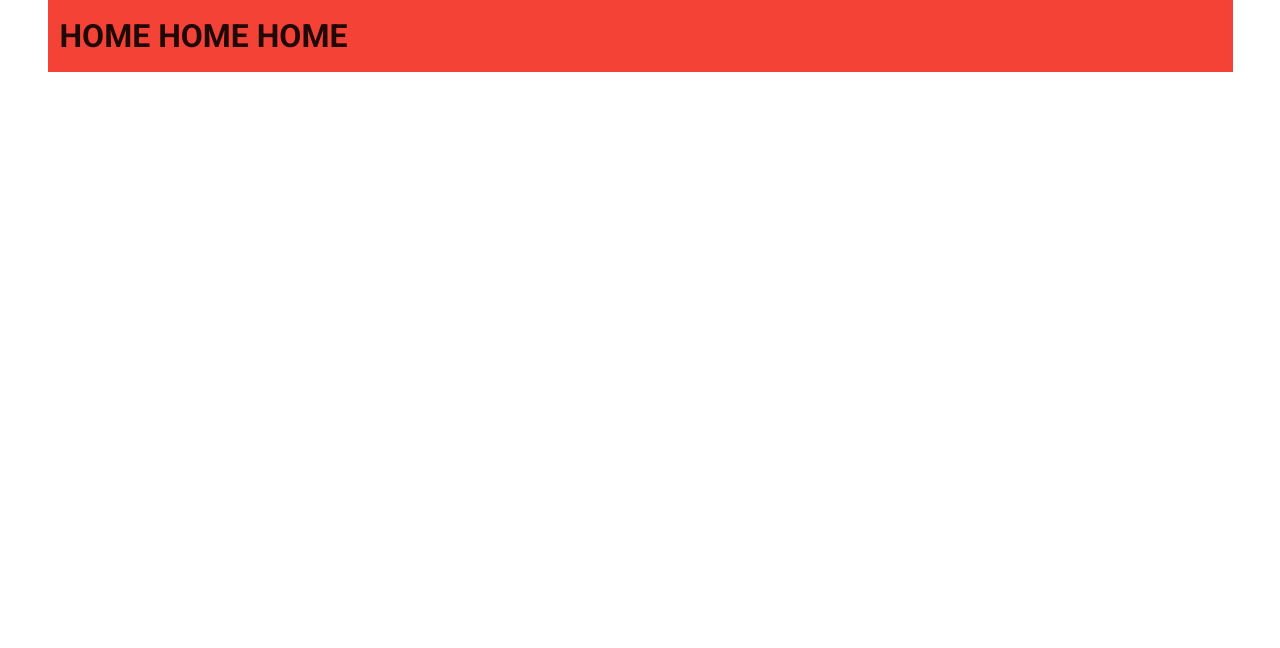
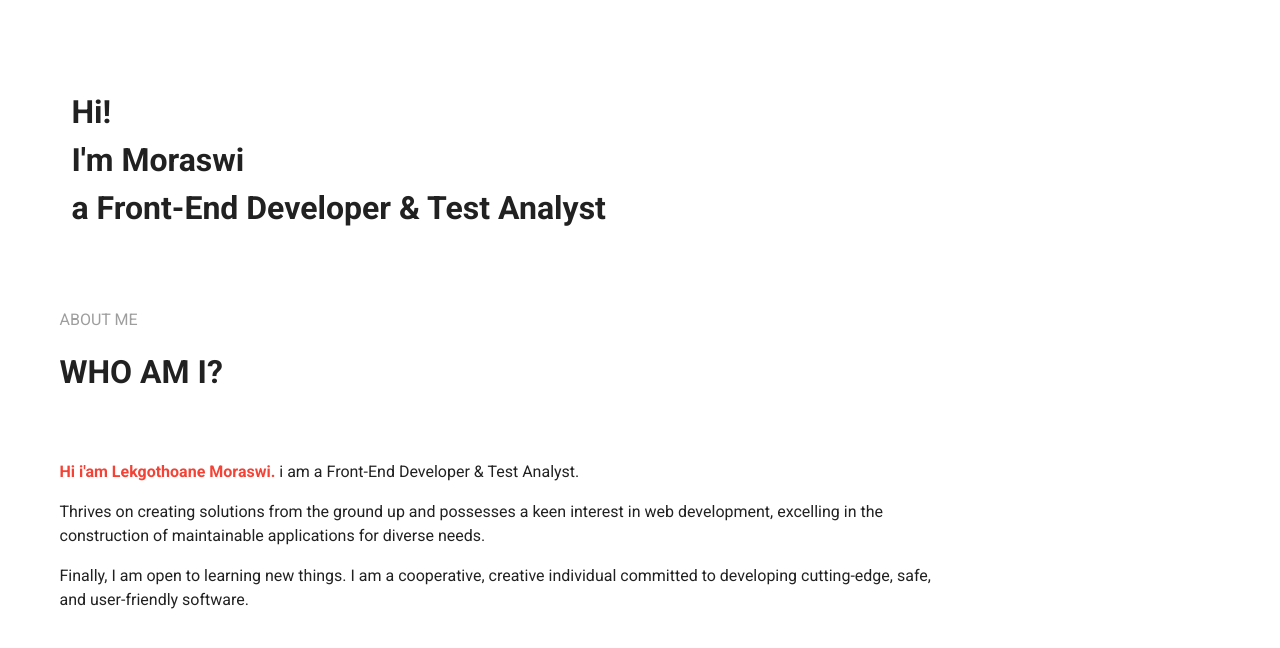
Before and after one commit to moraswi/portfolio, a Vue app: page / in a window 1280 px wide. Shown: the top 648 px of the page. Built offline with nearby package versions, Linux system fonts and the light colour scheme.

Commit message:
professional summary

```diff
--- a/src/components/Home/Home.vue
+++ b/src/components/Home/Home.vue
@@ -1,14 +1,22 @@
 <template>
-  <v-container class="red">
-    <h1>HOME HOME HOME</h1>
+  <v-container>
+    <Intro />
+    <ProfessionalSummary />
   </v-container>
 </template>
 
 <script>
+import Intro from "@/components/Home/HomeComponents/Intro.vue";
+import ProfessionalSummary from "@/components/Home/HomeComponents/ProfessionalSummary.vue";
+
 export default {
   name: "HomePage",
 
   data: () => ({}),
+  components: {
+    Intro,
+    ProfessionalSummary,
+  },
 };
 </script>
 
--- /dev/null
+++ b/src/components/Home/HomeComponents/Intro.vue
@@ -0,0 +1,22 @@
+<template>
+  <v-container haight="700px" class="red-container">
+    <!-- <v-flex> -->
+    <div class="mt-16">
+      <h1>Hi!</h1>
+      <h1>I'm Moraswi</h1>
+      <h1>a Front-End Developer & Test Analyst</h1>
+    </div>
+  </v-container>
+</template>
+
+<script>
+export default {
+  name: "IntroSection",
+
+  data: () => ({}),
+};
+</script>
+
+<style lang="scss" scoped>
+//
+</style>
--- /dev/null
+++ b/src/components/Home/HomeComponents/ProfessionalSummary.vue
@@ -0,0 +1,40 @@
+<template>
+  <v-card width="900" class="transparent" flat>
+    <v-layout align-center justify-center>
+      <!-- <v-flex> -->
+      <div class="mt-16">
+        <p class="grey--text">ABOUT ME</p>
+        <h1>WHO AM I?</h1>
+        <p class="mt-16">
+          <span class="red--text"
+            ><strong> Hi i'am Lekgothoane Moraswi.</strong></span
+          >
+          i am a Front-End Developer & Test Analyst.
+        </p>
+        <p>
+          Thrives on creating solutions from the ground up and possesses a keen
+          interest in web development, excelling in the construction of
+          maintainable applications for diverse needs.
+        </p>
+        <p>
+          Finally, I am open to learning new things. I am a cooperative,
+          creative individual committed to developing cutting-edge, safe, and
+          user-friendly software.
+        </p>
+      </div>
+      <!-- </v-flex> -->
+    </v-layout>
+  </v-card>
+</template>
+
+<script>
+export default {
+  name: "IntroSection",
+
+  data: () => ({}),
+};
+</script>
+
+<style lang="scss" scoped>
+//
+</style>
```
